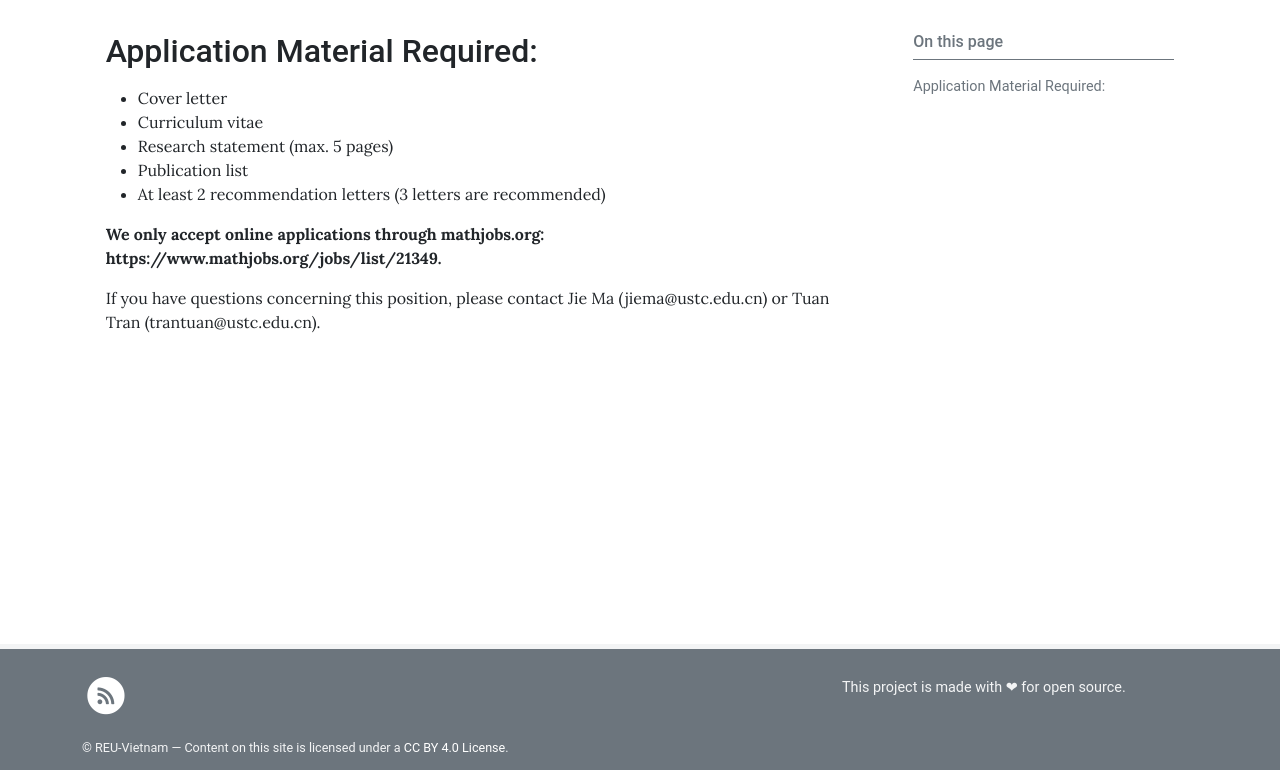
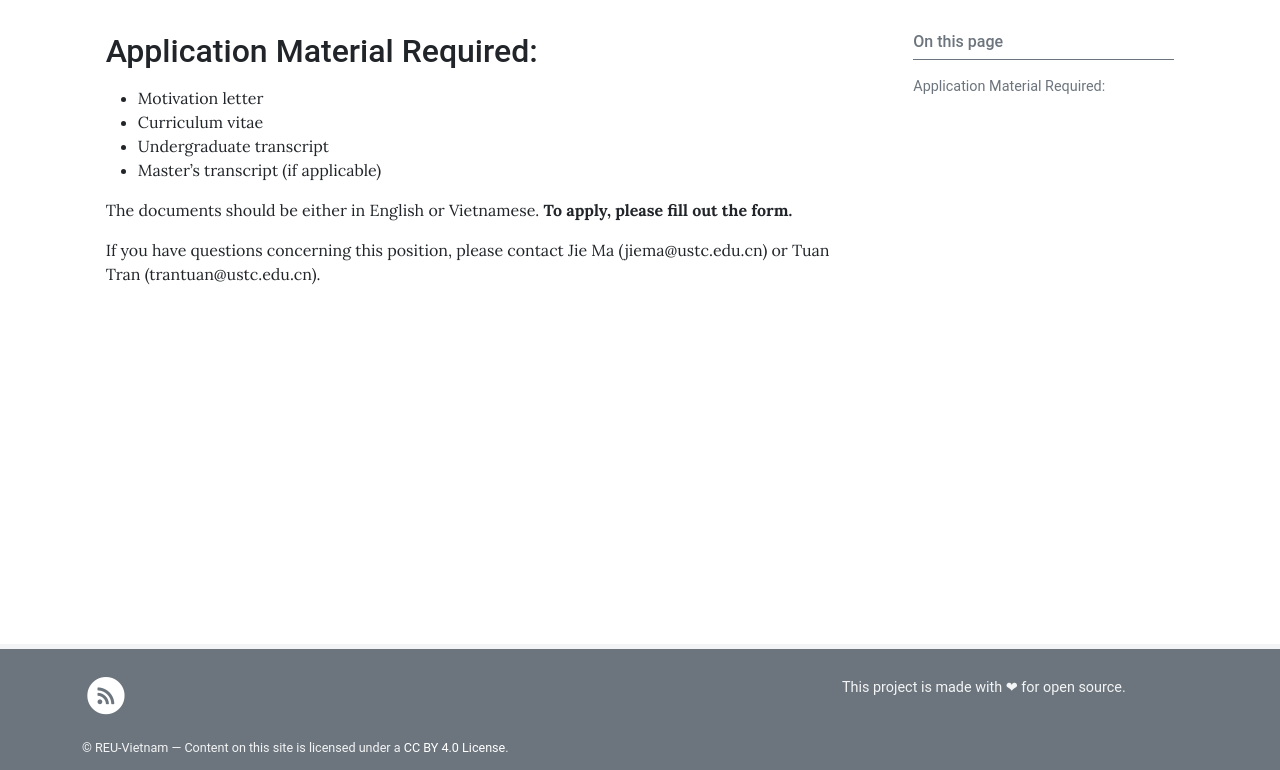
Before and after one commit to adm-vietnam/adm-vietnam.github.io, a Jekyll site: the page built from pages/application.md, in a window 1280 px wide. Shown: the part 259-1029 px from the top of the page. Built offline with Jekyll 4.4.1, drawn with Linux system fonts in a browser that asks for light colours.

Commit message:
Update application.md

```diff
--- a/pages/application.md
+++ b/pages/application.md
@@ -11,12 +11,12 @@ toc: true
 ---
 
 ## Application Material Required:
-- Cover letter
+- Motivation letter
 - Curriculum vitae
-- Research statement (max. 5 pages)
-- Publication list
-- At least 2 recommendation letters (3 letters are recommended)
+- Undergraduate transcript
+- Master's transcript (if applicable)
 
-**We only accept online applications through mathjobs.org: https://www.mathjobs.org/jobs/list/21349.**
+The documents should be either in English or Vietnamese.
+**To apply, please fill out the form.**
 
 If you have questions concerning this position, please contact Jie Ma (jiema@ustc.edu.cn) or Tuan Tran (trantuan@ustc.edu.cn).
```
